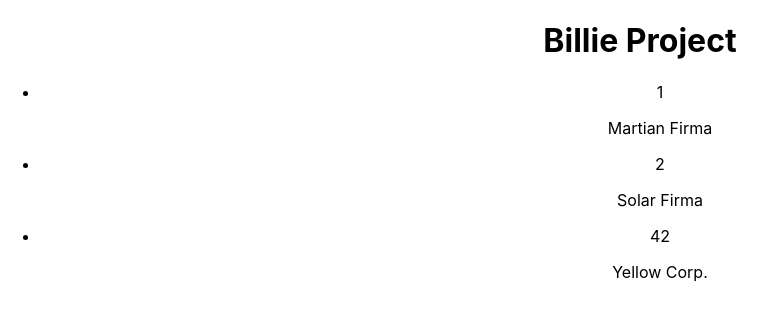
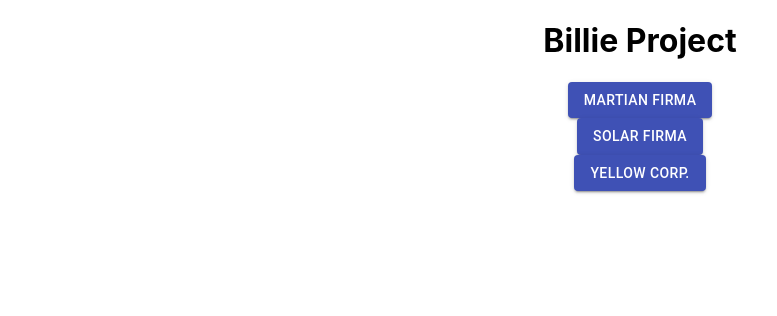
Before and after one commit to Rodolfoarv/Billie, a React (Create React App) app: page / in a window 1280 px wide. Shown: the top 316 px of the page, without its empty margins (0-777 px from the left). Built offline with nearby package versions, Linux system fonts and the light colour scheme.

Commit message:
ADDED Initial implementation of Modals

```diff
--- a/package.json
+++ b/package.json
@@ -3,6 +3,8 @@
   "version": "0.1.0",
   "private": true,
   "dependencies": {
+    "@material-ui/core": "^4.11.4",
+    "@material-ui/icons": "^4.11.2",
     "@testing-library/jest-dom": "^5.11.4",
     "@testing-library/react": "^11.1.0",
     "@testing-library/user-event": "^12.1.10",
--- a/src/components/MartianList.jsx
+++ b/src/components/MartianList.jsx
@@ -1,32 +1,83 @@
 import React, { useEffect, useState } from "react";
 import martianCustomersData from "./martianCustomers";
 import cleanMartianData from "../utils/cleanMartianData";
+import { makeStyles } from "@material-ui/core/styles";
+
+import { Modal, Button } from "@material-ui/core";
+
+function rand() {
+  return Math.round(Math.random() * 20) - 10;
+}
+
+function getModalStyle() {
+  const top = 50 + rand();
+  const left = 50 + rand();
+
+  return {
+    top: `${top}%`,
+    left: `${left}%`,
+    transform: `translate(-${top}%, -${left}%)`,
+  };
+}
+
+const useStyles = makeStyles((theme) => ({
+  paper: {
+    position: "absolute",
+    width: 400,
+    backgroundColor: theme.palette.background.paper,
+    border: "2px solid #000",
+    boxShadow: theme.shadows[5],
+    padding: theme.spacing(2, 4, 3),
+  },
+}));
 
 const MartianList = () => {
+  const [martianCustomers, setMartianCustomers] = useState([]);
+  const [isModalOpen, setIsModalOpen] = useState(false);
+  const classes = useStyles();
+  const [modalStyle] = React.useState(getModalStyle);
 
-  const [martianCustomers, setMartianCustomers] = useState([]);
+  console.log(martianCustomers);
+  console.log(isModalOpen);
 
   useEffect(() => {
     let cleanCustomerData = cleanMartianData(martianCustomersData);
     setMartianCustomers(cleanCustomerData);
-  }, [])
+  }, []);
 
-  return(
+  return (
     <>
-      <ul>
       {martianCustomers.map((customer, index) => {
-        return(
-          <li key={index}>
-            <p>{customer.id}</p>
-            <p>{customer.name}</p>
-          </li>
-        )
+        return (
+          <div key={index}>
+            <Button
+              variant='contained'
+              color='primary'
+              onClick={() => {
+                setIsModalOpen(true);
+              }}>
+              {customer.name}
+            </Button>
+          </div>
+        );
       })}
 
-      </ul>
+      <Modal
+        open={isModalOpen}
+        onClose={() => {
+          setIsModalOpen(false);
+        }}
+        aria-labelledby='simple-modal-title'
+        aria-describedby='simple-modal-description'>
+        <div style={modalStyle} className={classes.paper}>
+          <h2 id='simple-modal-title'>Text in a modal</h2>
+          <p id='simple-modal-description'>
+            Duis mollis, est non commodo luctus, nisi erat porttitor ligula.
+          </p>
+        </div>
+      </Modal>
     </>
-  )
-}
-
+  );
+};
 
 export default MartianList;
```
Also changed, not shown: 1 other file (tests, documents, lock files or other folders).
